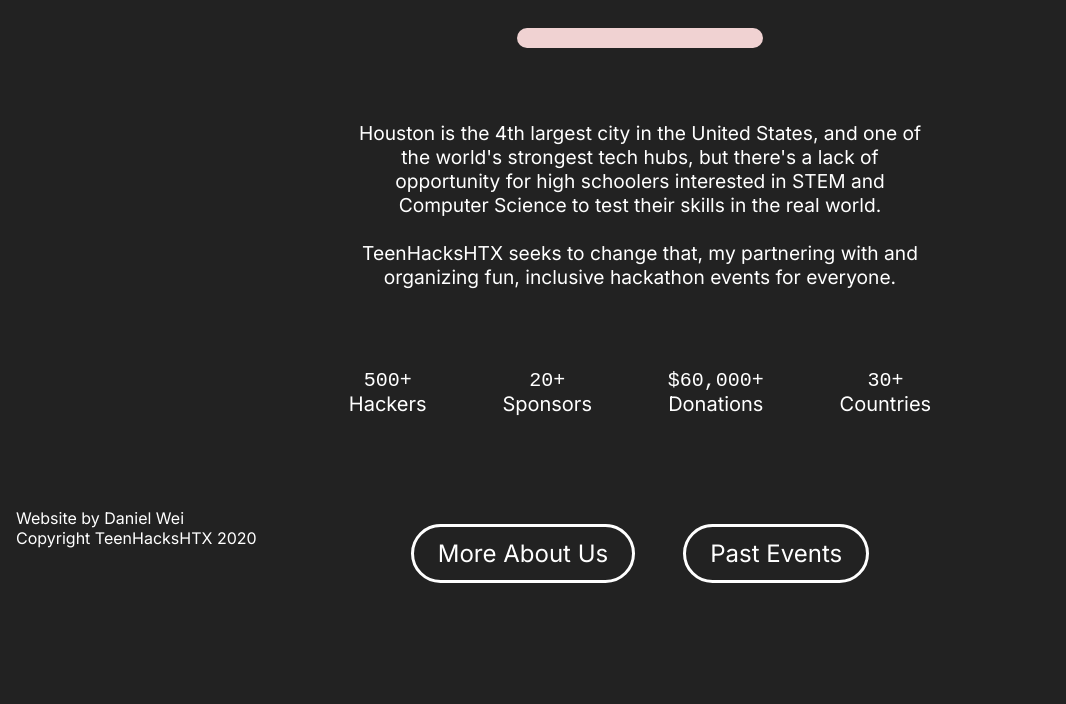
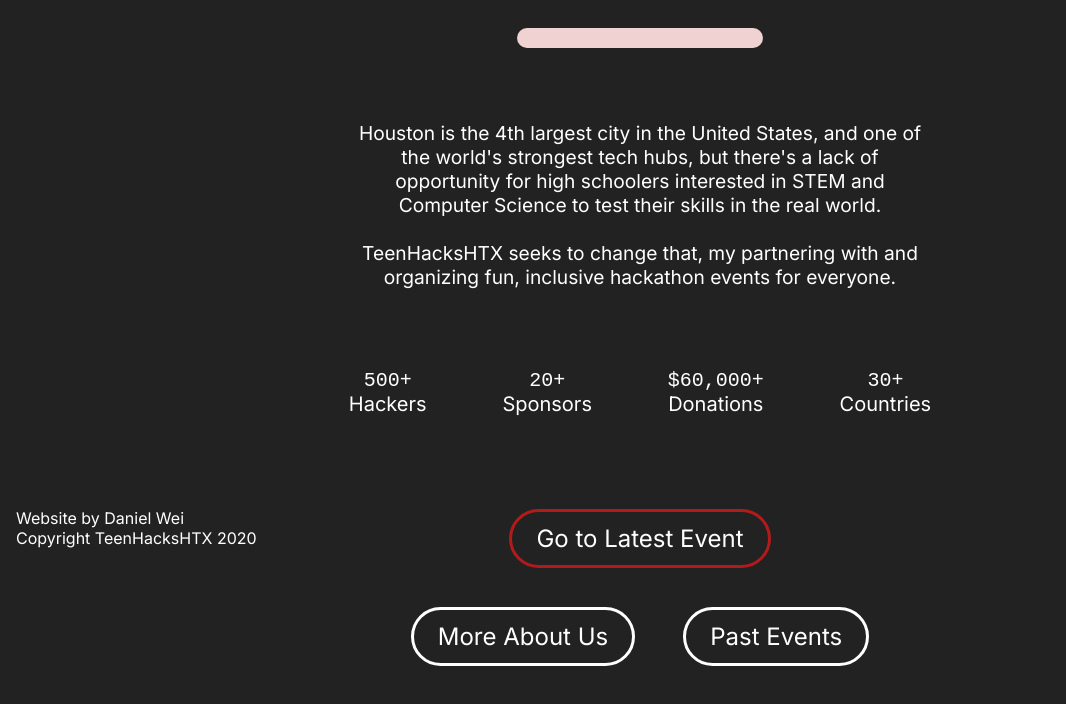
Before and after one commit to epicdragon44/teenhackshtx, a plain HTML site: page index.html in a window 1280 px wide. Shown: the part 236-940 px from the top of the page, without its empty margins (0-1066 px from the left). Before the commit the page ends 827 px from the top, so only its background shows below. Drawn offline with Linux system fonts and the light colour scheme.

Commit message:
New event

```diff
--- a/index.html
+++ b/index.html
@@ -55,11 +55,14 @@
     </div>
     <br><br><br><br>
     <br><br>
+    <a class="primarybutton" href="https://smarthacks2020.github.io/">Go to Latest Event</a>
+    <br><br><br><br>
     <div class="stripbuttons">
       <!-- <a class="primarybutton" href="https://modhacks.site/">Go to ModHacks</a> -->
       <a class="button" href="aboutus.html">More About Us</a>
       <a class="button" href="pastevents.html">Past Events</a>
     </div>
+    <br><br>
     </center>
   </body>
   <footer>
--- a/style.css
+++ b/style.css
@@ -163,6 +163,7 @@ body {
 
 .primarybutton {
     border-radius: 50px;
+    font-family: Inter;
     color: white;
     border: 3px solid #B31B1B;
     padding: 0.5em 1em 0.5em 1em;
```
